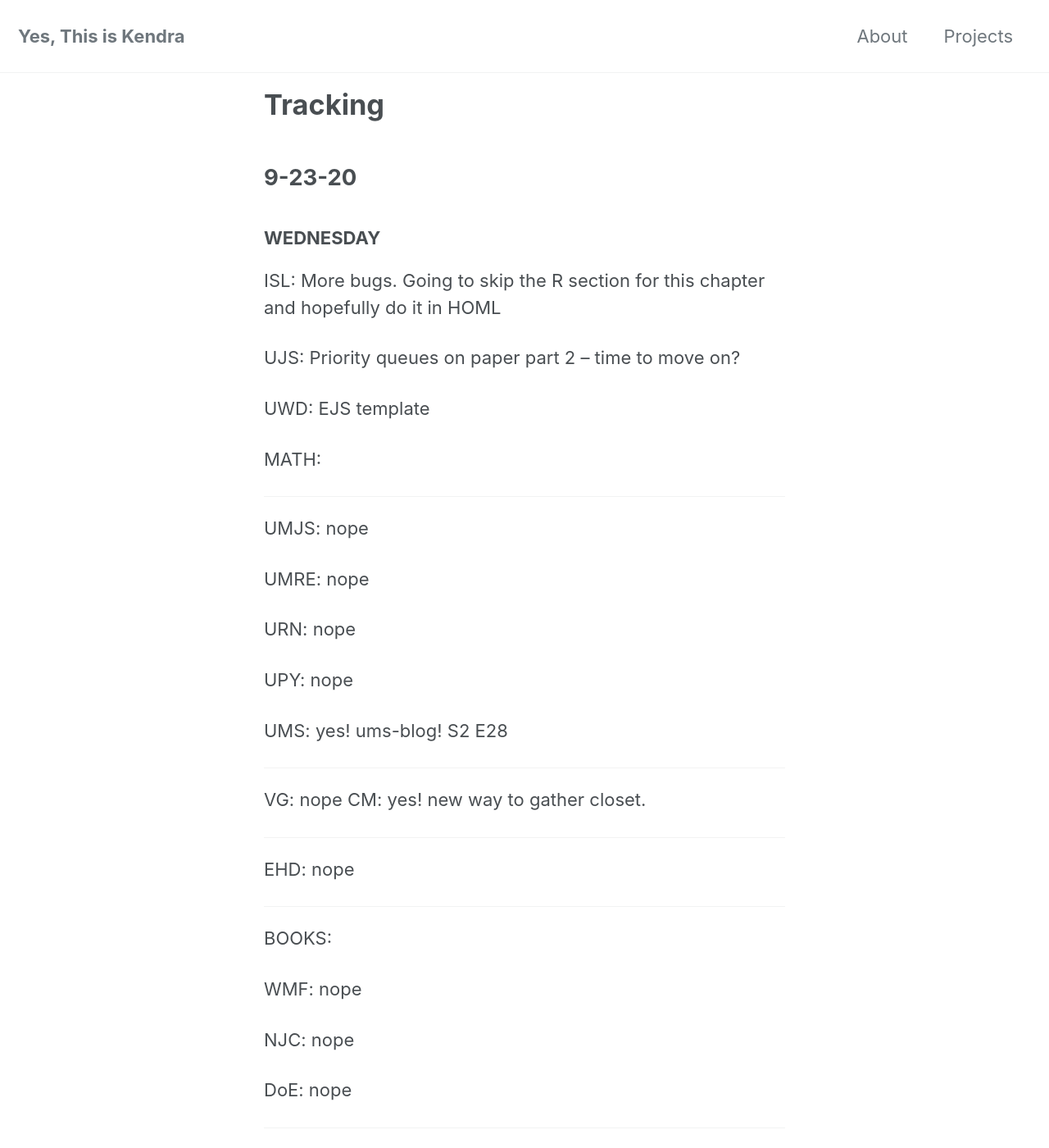
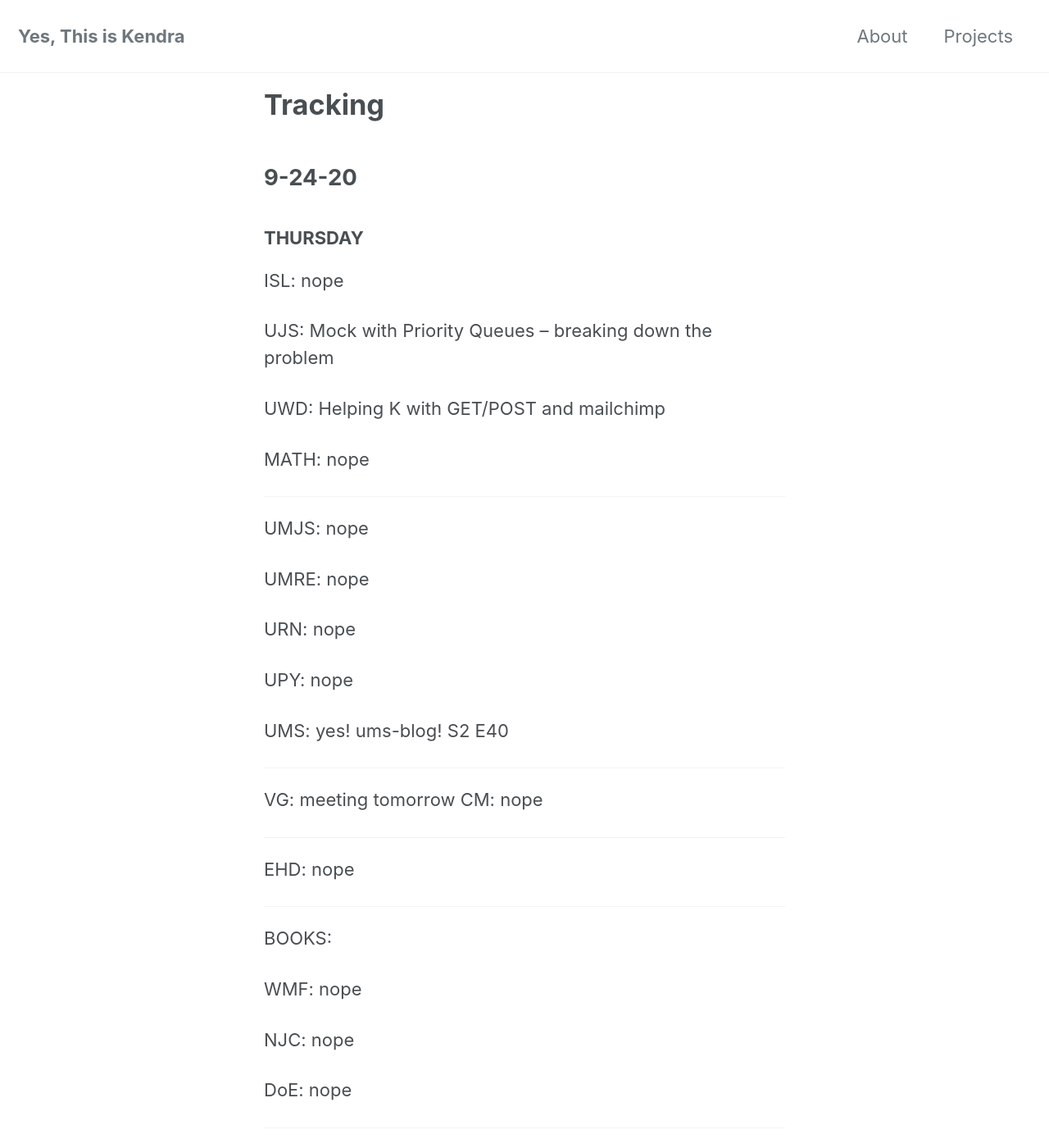
Before and after one commit to yesthisiskendra/yesthisiskendra.github.io, a Jekyll site: the page built from _pages/tracking.md, in a window 1280 px wide and 1400 px high. Shown: the whole window at 82% size. Built offline with Jekyll 4.4.1, drawn with Linux system fonts in a browser that asks for light colours; cached includes are drawn as plain includes; nearby versions of some CDN libraries.

Commit message:
Add tracking

```diff
--- a/_pages/tracking.md
+++ b/_pages/tracking.md
@@ -3,6 +3,55 @@ layout: home
 title: "Tracking"
 permalink: /tracking/
 ---
+
+## 9-24-20
+
+### THURSDAY
+
+ISL: nope
+
+UJS: Mock with Priority Queues -- breaking down the problem
+
+UWD: Helping K with GET/POST and mailchimp
+
+MATH: nope
+
+---
+
+UMJS: nope
+
+UMRE: nope
+
+URN: nope
+
+UPY: nope
+
+UMS: yes! ums-blog! S2 E40
+
+---
+
+VG: meeting tomorrow
+CM: nope
+
+---
+
+EHD: nope
+
+---
+
+BOOKS:
+
+WMF: nope
+
+NJC: nope
+
+DoE: nope
+
+---
+
+OTHER:
+
+CNLP: nope
 
 ## 9-23-20
 
```
